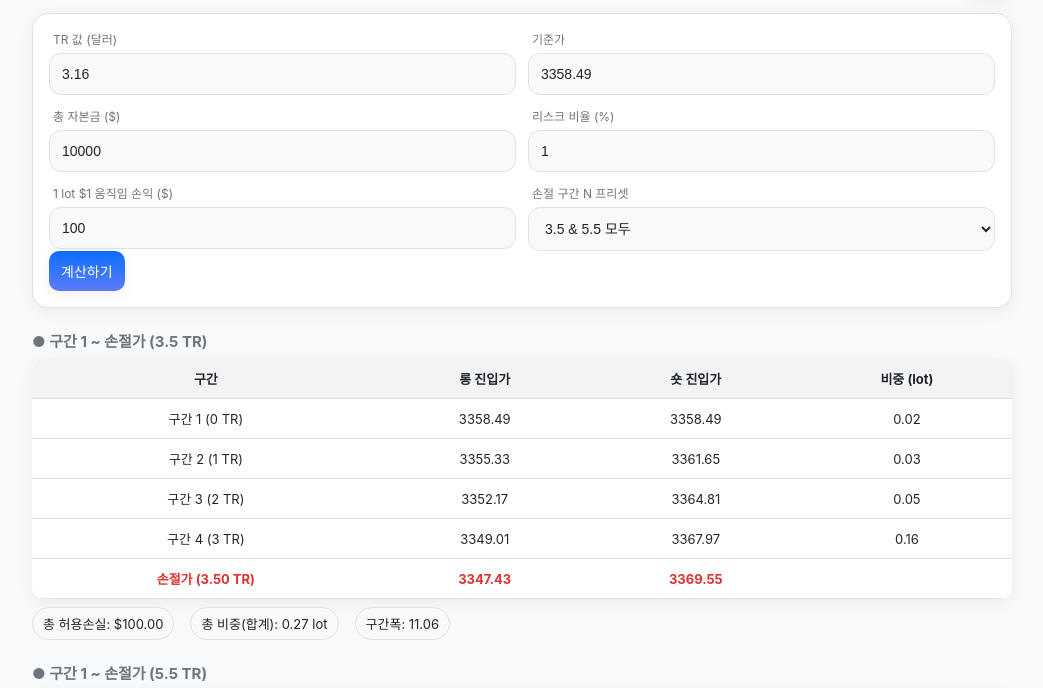
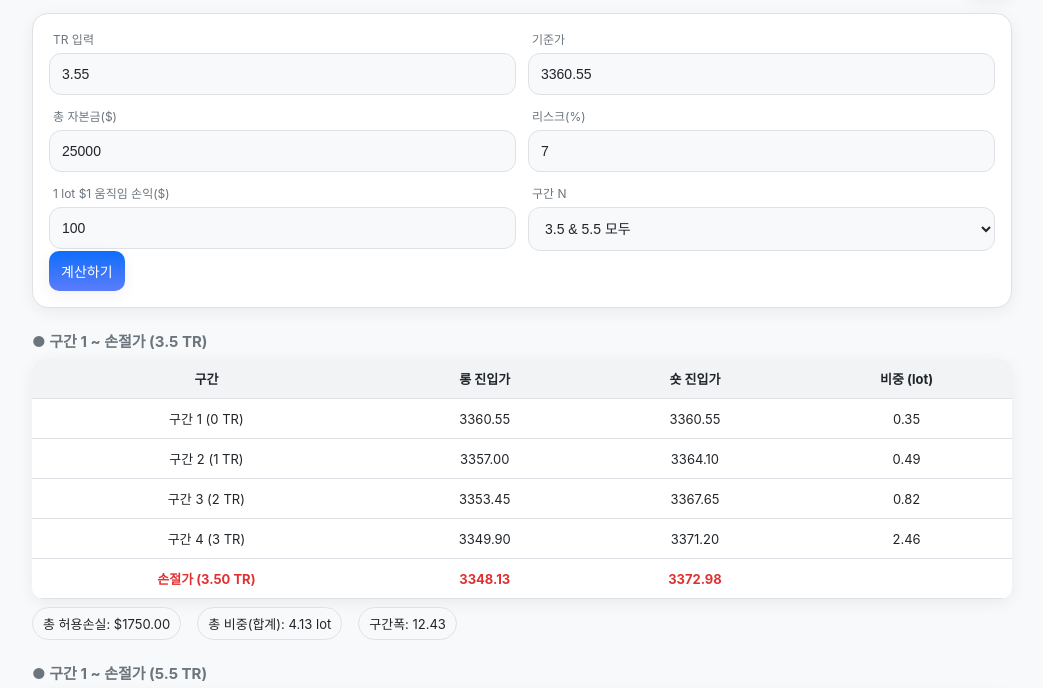
Before and after one commit to Jongha-tr/JJTR-DEMO, a plain HTML site: page index.html in a window 1280 px wide. Shown: the part 57-745 px from the top of the page, without its empty margins (118-1161 px from the left). Drawn offline with Linux system fonts and the light colour scheme.

Commit message:
Update index.html

```diff
--- a/index.html
+++ b/index.html
@@ -45,13 +45,13 @@
 
     <div class="card">
       <div class="grid">
-        <div class="field"><label>TR 값 (달러)</label><input type="number" id="tr" value="3.16" step="0.01"></div>
-        <div class="field"><label>기준가</label><input type="number" id="basePrice" value="3358.49" step="0.01"></div>
-        <div class="field"><label>총 자본금 ($)</label><input type="number" id="capital" value="10000" step="100"></div>
-        <div class="field"><label>리스크 비율 (%)</label><input type="number" id="riskPercent" value="1" step="0.1"></div>
-        <div class="field"><label>1 lot $1 움직임 손익 ($)</label><input type="number" id="dollarsPer1USDMove" value="100" step="1"></div>
+        <div class="field"><label>TR 입력</label><input type="number" id="tr" value="3.55" step="0.01"></div>
+        <div class="field"><label>기준가</label><input type="number" id="basePrice" value="3360.55" step="0.01"></div>
+        <div class="field"><label>총 자본금($)</label><input type="number" id="capital" value="25000" step="100"></div>
+        <div class="field"><label>리스크(%)</label><input type="number" id="riskPercent" value="7" step="0.1"></div>
+        <div class="field"><label>1 lot $1 움직임 손익($)</label><input type="number" id="dollarsPer1USDMove" value="100" step="1"></div>
         <div class="field">
-          <label>손절 구간 N 프리셋</label>
+          <label>구간 N</label>
           <select id="nPreset">
             <option value="both" selected>3.5 & 5.5 모두</option>
             <option value="3.5">3.5만</option>
@@ -161,13 +161,12 @@
         let sumLots=0;
 
         const stopLong = base - trv*N; // 손절가(롱)
-        const stopShort = base + trv*N; // 손절가(숏)
         const zone1Long = base - trv*0; // 구간1(0TR) 롱 진입가 = 기준가
         const zoneDiff = Math.abs(stopLong - zone1Long); // 구간폭
 
         rows.forEach(([label,mult,isStop])=>{
           const longE = isStop ? stopLong : (base - trv*mult);
-          const shortE = isStop ? stopShort : (base + trv*mult);
+          const shortE = isStop ? (base + trv*N) : (base + trv*mult);
 
           let lots='';
           if(!isStop){
@@ -216,7 +215,6 @@
     }
 
     document.getElementById('calcBtn').addEventListener('click', calculateZones);
-    // 최초 자동 계산
     calculateZones();
   </script>
 </body>
```
